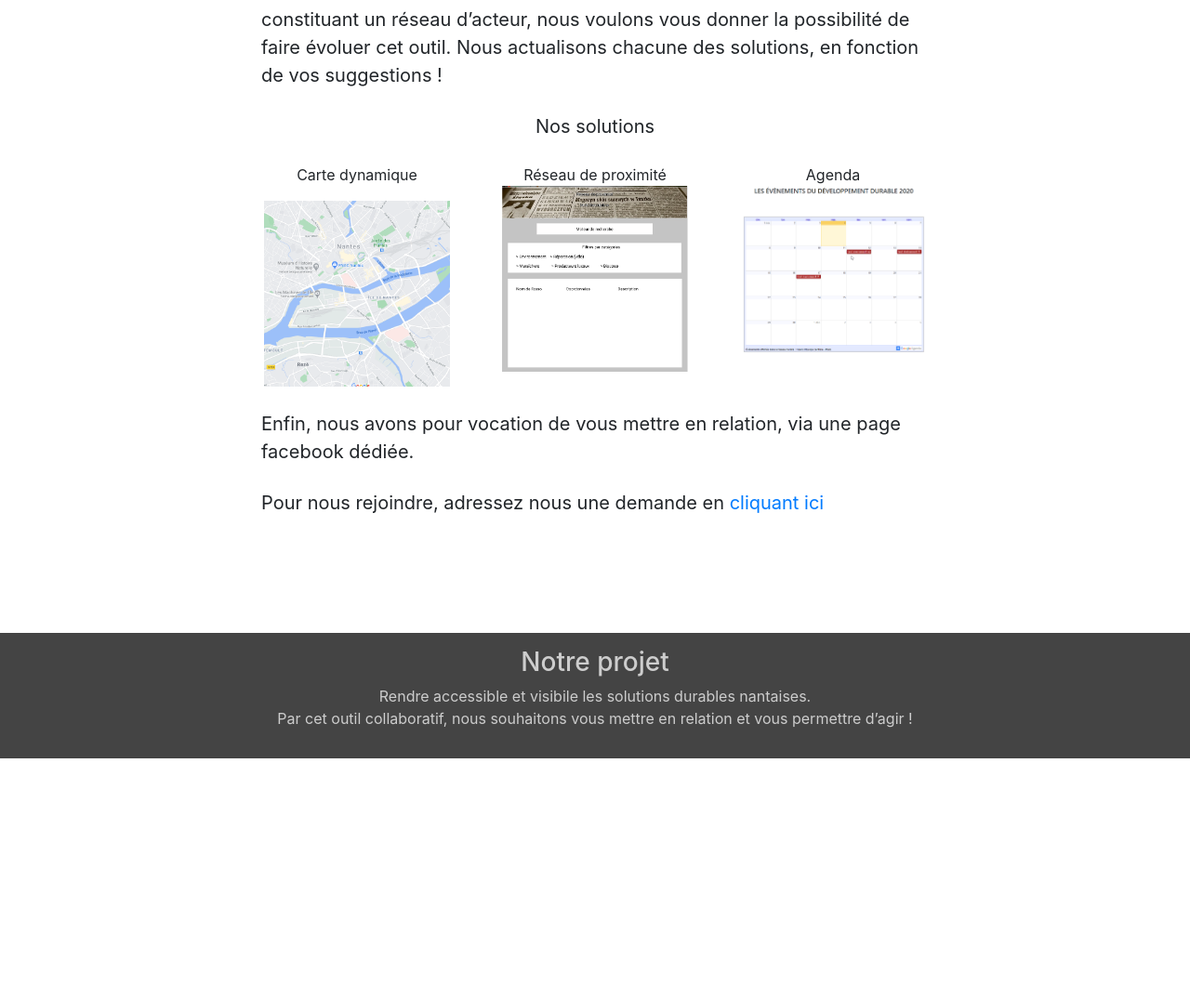
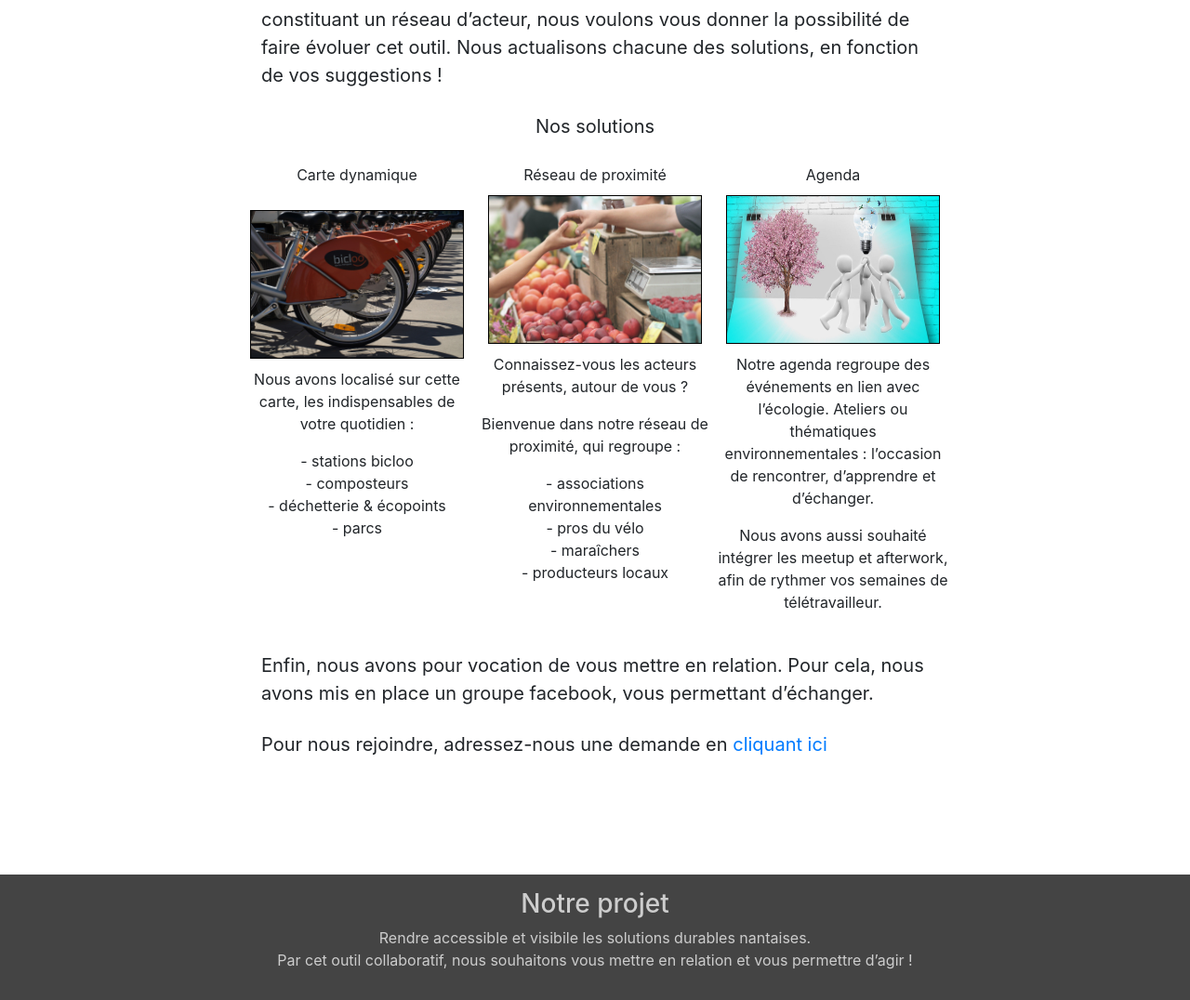
Before and after one commit to Jterom/Workshop2020, a PHP site: page /a-propos.php in a window 1280 px wide. Shown: the part 334-1410 px from the top of the page at 93% size. Before the commit the page ends 1150 px from the top, so only its background shows below. Run offline with PHP 8.4, Linux system fonts and the light colour scheme; some libraries are stand-ins or nearby versions.

Commit message:
amelioration

```diff
--- a/a-propos.php
+++ b/a-propos.php
@@ -16,21 +16,48 @@
     <div class="container-solutions">
         <div class="item-solution">
             <p>Carte dynamique</p>
-            <img height="200" src="src/ressources/carte-dynamique.png">
+            <img src="src/img/velib.jpg">
+
+            <p>Nous avons localisé sur cette carte, les indispensables de votre quotidien :</p>
+            <p>- stations bicloo<br>
+                - composteurs<br>
+                - déchetterie & écopoints<br>
+                - parcs
+            </p>
         </div>
         <div class="item-solution">
             Réseau de proximité
-            <img height="200" src="src/ressources/reseau-de-proximite.png">
+            <img src="src/img/reseauproximite.jpg">
+<p>Connaissez-vous les acteurs présents, autour de vous ?</p>
+<p>Bienvenue dans notre réseau de proximité, qui regroupe :</p>
+<p>
+    - associations environnementales<br>
+    - pros du vélo<br>
+    - maraîchers<br>
+    - producteurs locaux
+</p>
+
+
+
+
+
+
+
         </div>
         <div class="item-solution">
             Agenda
-            <img height="200" src="src/ressources/calendrier.png">
+            <img src="src/img/agenda2.jpg">
+            <p>Notre agenda regroupe des événements en lien avec l’écologie. Ateliers ou thématiques environnementales : l’occasion de rencontrer, d’apprendre et d’échanger.</p>
+            <p>Nous avons aussi souhaité intégrer les meetup et afterwork, afin de rythmer vos semaines de télétravailleur.</p>
+
+
+
         </div>
     </div>
 
-    <p>Enfin, nous avons pour vocation de vous mettre en relation, via une page facebook dédiée.</p>
+    <p>Enfin, nous avons pour vocation de vous mettre en relation. Pour cela, nous avons mis en place un groupe facebook, vous permettant d’échanger.</p>
 
-    <p>Pour nous rejoindre, adressez nous une demande en  <a href="contact.php">cliquant ici</a> </p>
+    <p>Pour nous rejoindre, adressez-nous une demande en  <a href="contact.php">cliquant ici</a> </p>
 
 
 </div>
--- a/map.php
+++ b/map.php
@@ -26,7 +26,7 @@ $types = $re->fetchAll();
     function initMap() {
 
         const map = new google.maps.Map(document.getElementById("map"), {
-            zoom: 12,
+            zoom: 14,
             center: { lat: 47.212728, lng: -1.555596 },
         });
         <?php
--- a/parts/header.php
+++ b/parts/header.php
@@ -7,8 +7,8 @@
         <div class="navbar-nav">
             <a class="nav-item nav-link" href="index.php">Accueil</a>
             <a class="nav-item nav-link" href="actualite.php">Actualités</a>
-            <a class="nav-item nav-link" href="map.php">Map</a>
-            <a class="nav-item nav-link" href="association.php">Réseau de proximité</a>
+            <a class="nav-item nav-link" href="map.php?typemap=bicloo">Map</a>
+            <a class="nav-item nav-link" href="association.php?typemap=Association+environnement">Réseau de proximité</a>
             <a class="nav-item nav-link" href="calendrier.php">Calendrier</a>
             <a class="nav-item nav-link" href="a-propos.php">Notre projet</a>
             <a class="nav-item nav-link" href="contact.php">Contact</a>
--- a/src/css/a-propos.css
+++ b/src/css/a-propos.css
@@ -20,6 +20,13 @@
     text-align: center;
     display: flex;
     flex-direction: column;
+    width: 250px;
+}
+.item-solution>img{
+    margin: 10px;
+    height: 160px;
+    border: solid black 1px;
+
 }
 .container-a-propos>p{
     margin: 25px;
--- a/src/css/association.css
+++ b/src/css/association.css
@@ -80,11 +80,10 @@ td, th {
 }
 .container-form-association{
     margin-left: 30px;
-=======
-    width: 13%;
->>>>>>> a71ae1e1d8aafd4796459c7ccf63afb25c15120c
+    margin-top: 15px;
 }
 .soumettre-un-contact{
+    margin-top: 15px;
     background-color: #cdcdcd;
     border-radius: 10px;
     color: black;
```
Also changed, not shown: src/img/agenda2.jpg (added), src/img/reseauproximite.jpg (added), src/img/velib.jpg (added).
